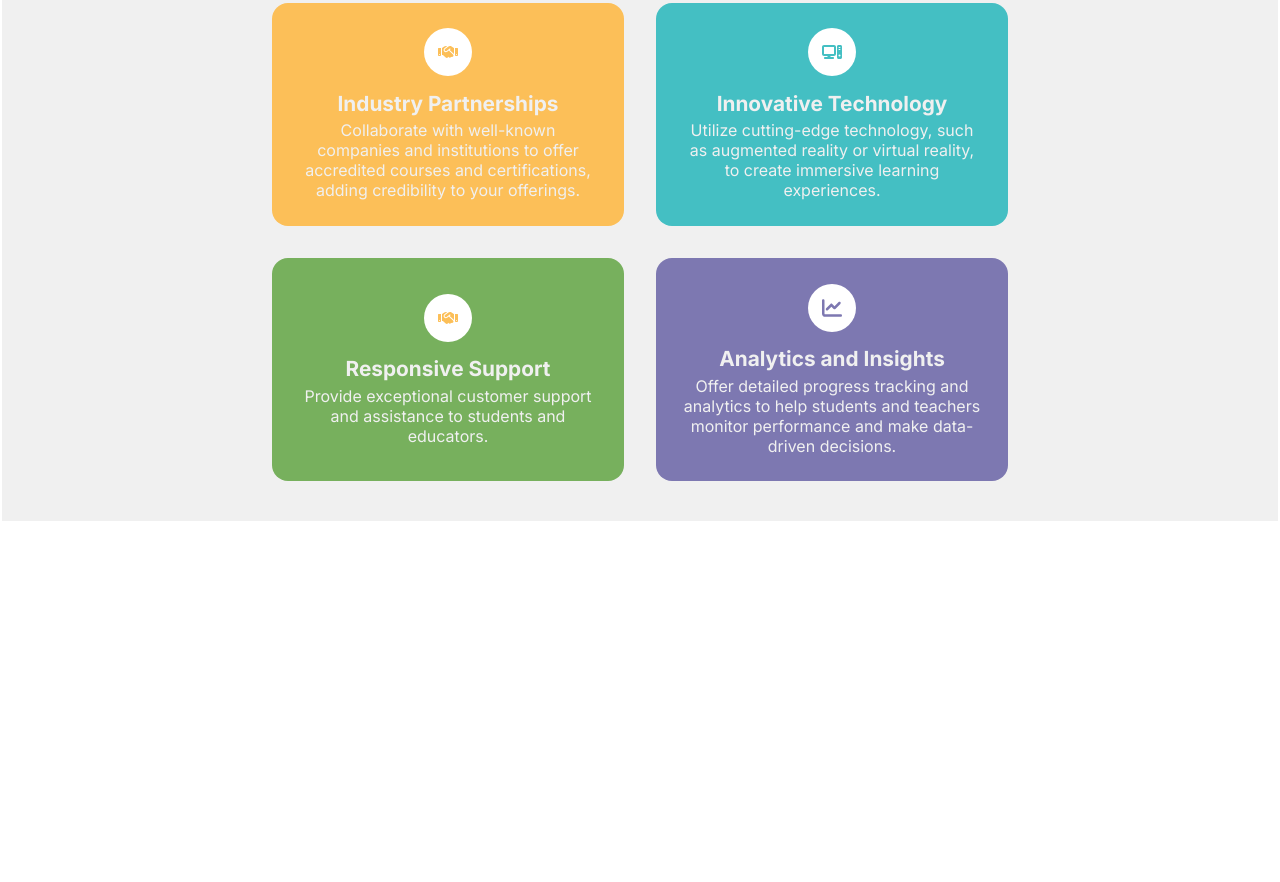
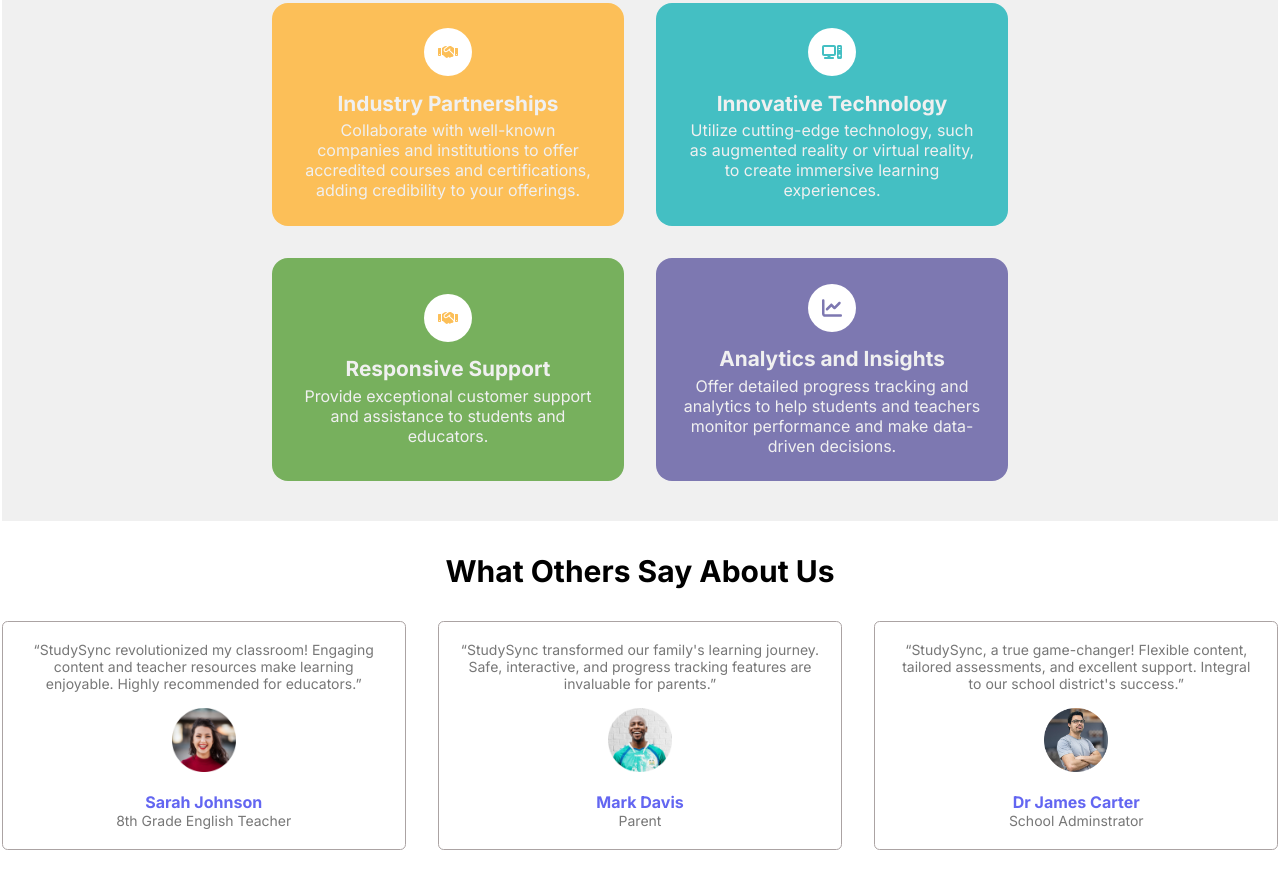
Before and after one commit to PrathamDhoundiyal/StudySync, a plain HTML site: page index.html in a window 1280 px wide. Shown: the part 1297-2179 px from the top of the page. Before the commit the page ends 1818 px from the top, so only its background shows below. Drawn offline with Linux system fonts and the light colour scheme.

Commit message:
Version4 Testimonial Section Added

```diff
--- a/index.html
+++ b/index.html
@@ -179,5 +179,53 @@
         </div>
       </div>
     </div>
+    <div class="testimonialContainer">
+        <div class="testimonialContent">
+            <h2 class="testimonialHeading">
+                What Others Say About Us
+            </h2>
+            <div class="testimonialGrid">
+                <!-- card 1 -->
+                <div class="testimonialCard">
+                    <div class="testimonialdesc">
+                        “StudySync revolutionized my classroom! Engaging content and teacher resources make learning enjoyable. Highly recommended for educators.”
+                    </div>
+                    <div class="testimonialAvatar">
+                        <img src="images/avatar1.png" alt="" class="testimonialImg">
+                    </div>
+                    <div class="testimonialUserData">
+                        <h3 class="userName">Sarah Johnson</h3>
+                        <p class="userProfession">8th Grade English Teacher</p>
+                    </div>
+                </div>
+                <!-- card 2 -->
+                <div class="testimonialCard">
+                    <div class="testimonialdesc">
+                        “StudySync transformed our family's learning journey. Safe, interactive, and progress tracking features are invaluable for parents.”
+                    </div>
+                    <div class="testimonialAvatar">
+                        <img src="images/avatar2.png" alt="" class="testimonialImg">
+                    </div>
+                    <div class="testimonialUserData">
+                        <h3 class="userName">Mark Davis</h3>
+                        <p class="userProfession">Parent</p>
+                    </div>
+                </div>
+                 <!-- card 3 -->
+                 <div class="testimonialCard">
+                    <div class="testimonialdesc">
+                        “StudySync, a true game-changer! Flexible content, tailored assessments, and excellent support. Integral to our school district's success.”
+                    </div>
+                    <div class="testimonialAvatar">
+                        <img src="images/avatar3.png" alt="" class="testimonialImg">
+                    </div>
+                    <div class="testimonialUserData">
+                        <h3 class="userName">Dr James Carter</h3>
+                        <p class="userProfession">School Adminstrator</p>
+                    </div>
+                </div>
+            </div>
+        </div>
+    </div>
   </body>
 </html>
--- a/style.css
+++ b/style.css
@@ -394,3 +394,64 @@ color: var(--light-gray);
     }
 
 }
+
+/* testimonial Section */
+
+.testimonialContainer{
+/* background-color:var(--light-gray); */
+padding: 2rem 0;
+text-align: center;
+
+}
+.testimonialContent{
+    display: flex;
+    flex-direction: column;
+/* background-color:#44bfc3; */
+max-width: 1280px;
+margin:0 auto;
+gap:2rem;
+}
+.testimonialHeading{
+/* background-color: #ff6289; */
+font-size: 1.875rem;
+font-weight: bold;
+}
+.testimonialGrid{
+display: grid;
+grid-template-columns:repeat(3,1fr);
+grid-gap: 2rem;
+}
+.testimonialCard{
+    border:1px solid rgb(171, 163, 163);
+    display:flex;
+    flex-direction:column;
+    border-radius: .35rem;
+    /* box-shadow:0 2px 4px rgba(0, 0, 0,0.1); */
+    padding:1.2rem;
+    gap:1rem ;
+    transition: transform 0.3s ease, box-shadow 0.3s ease;
+}
+.testimonialCard:hover{
+transform: scale(1.05);
+box-shadow:0 2px 4px rgba(0, 0, 0,0.1); ;
+border: 1px solid blue;
+}
+.testimonialdesc{
+font-size:0.875rem;
+color:#777;
+}
+.testimonialAvatar{
+}
+.testimonialImg{
+ height:4rem;
+ width:4rem;
+}
+
+.userName{
+    font-size: 1rem;
+    color: var(--primary-color);
+}
+.userProfession{
+    font-size: 0.875rem;
+    color:#777;
+}
```
